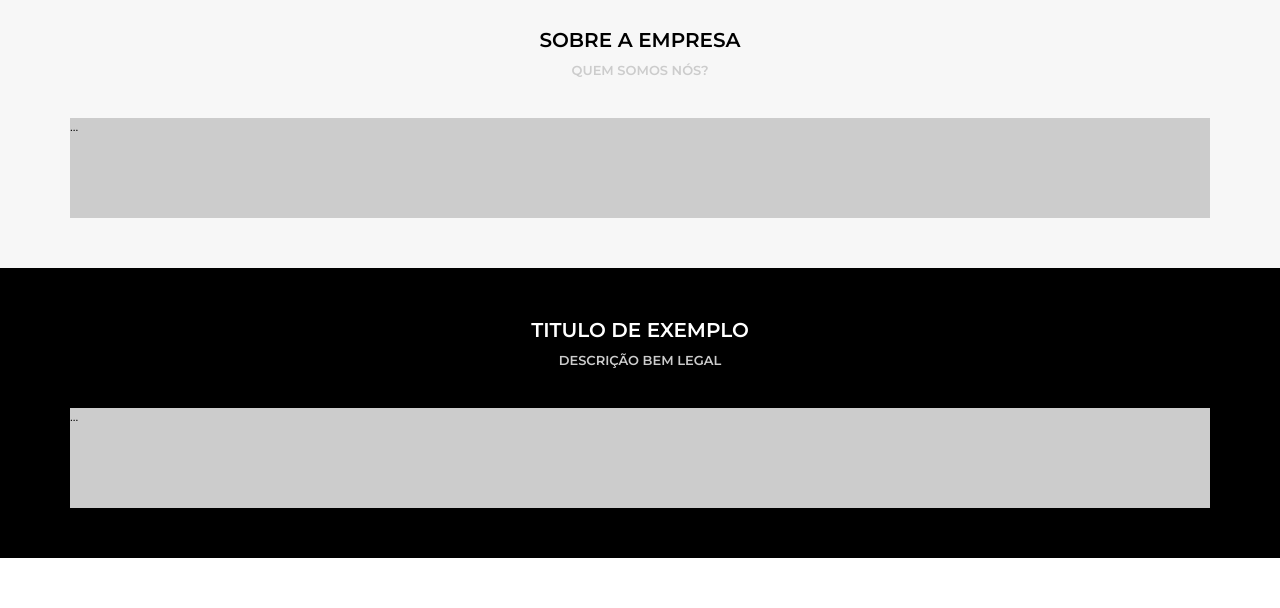
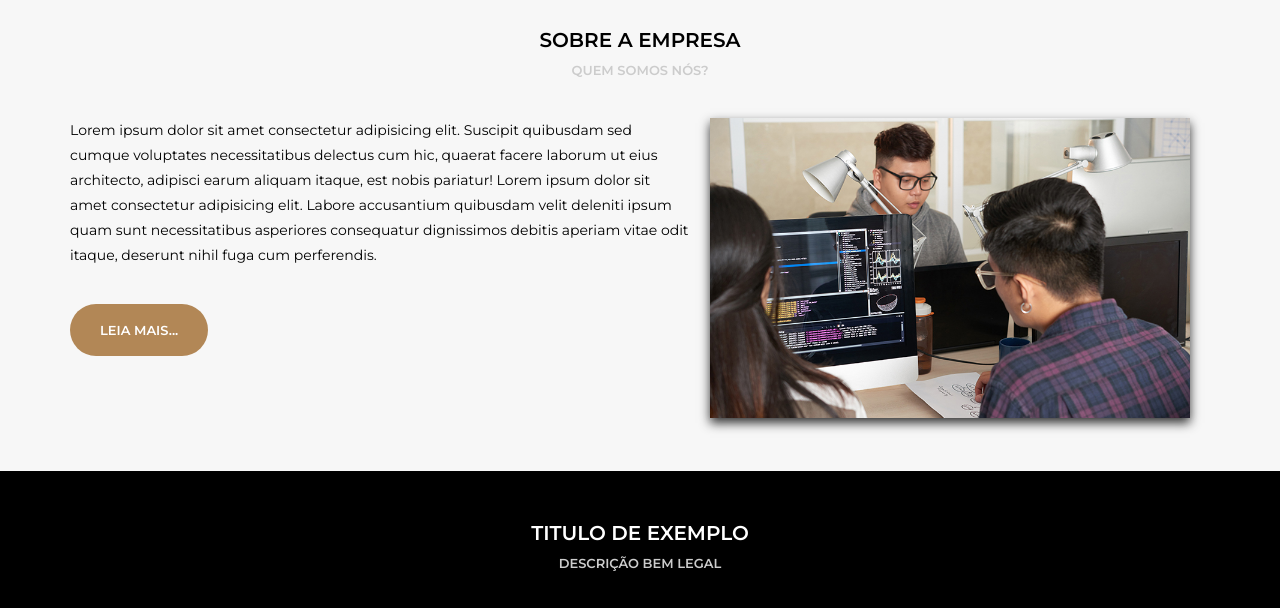
Before and after one commit to evertonnunesc/Everton-Store, a plain HTML site: page index.html in a window 1280 px wide. Shown: the part 822-1430 px from the top of the page. Before the commit the page ends 1380 px from the top, so only its background shows below. Drawn offline with Linux system fonts and the light colour scheme.

Commit message:
:package: conclusão da sessão sobre

```diff
--- a/assets/css/style.css
+++ b/assets/css/style.css
@@ -68,6 +68,19 @@ header {
     color: #b28756;
 }
 
+.button {
+    display: inline-block;
+    background-color: #b28756;
+    color: #fff;
+    text-transform: uppercase;
+    font-size: 13px;
+    font-weight: 600;
+    text-decoration: none;
+    padding: 18px 30px;
+    margin-top: 20px;
+    border-radius: 30px;
+}
+
 .banner {
     height: calc(100vh - 100px); /* clacula o valor total da tela menos o header*/
     background-color: #333;
@@ -111,19 +124,6 @@ header {
 .banner h2 {
     text-transform: uppercase;
     margin-top: 20px;
-}
-
-.banner a {
-    display: block;
-    background-color: #b28756;
-    color: #fff;
-    text-transform: uppercase;
-    font-size: 13px;
-    font-weight: 600;
-    text-decoration: none;
-    padding: 18px 30px;
-    margin-top: 20px;
-    border-radius: 30px;
 }
 
 .banner .sliders-pointers {
@@ -174,15 +174,14 @@ header {
 .default .section-body {
     max-width:1140px;
     margin: auto;
-    min-height: 100px;
-    background-color: #ccc;
 }
 
 .default.light {
     background-color: #f7f7f7;
 }
 
-.default.light .section-title {
+.default.light .section-title,
+.default.light .section-body {
     color: #000;
 }
 
@@ -190,6 +189,39 @@ header {
     background-color: #000;
 }
 
-.default.dark .section-title {
+.default.dark .section-title,
+.default.dark .section-body {
     color: #fff;
 }
+
+
+
+
+
+
+/*
+CSS DE AREAS ESPECIFICAS
+*/
+
+.section-aboutus {
+    display: flex;
+}
+
+.section-aboutus--left {
+    flex: 1;
+}
+
+.section-aboutus--left p {
+    font-size: 14px;
+    line-height: 25px;
+}
+
+.section-aboutus--right {
+    width: 520px;
+    text-align: center;
+}
+
+.section-aboutus--right img {
+    width: 480px;
+    box-shadow: 0px 5px 10px #333 ;
+}
--- a/index.html
+++ b/index.html
@@ -40,7 +40,7 @@
                     <div class="slide-area">
                         <h1>Design é sobre<br><span>Comunicação</span></h1>
                         <h2>Contate-nos: +55 99 99999999</h2>
-                        <a href="#">Entre em Contato</a>
+                        <a href="#" class="button">Entre em Contato</a>
                     </div>
                 </div>
                 <div class="slide">
@@ -61,7 +61,16 @@
             <div class="section-title">Sobre a empresa</div>
             <div class="section-desc">Quem somos nós?</div>
             <div class="section-body">
-                ...
+                <div class="section-aboutus">
+                    <div class="section-aboutus--left">
+                        <p>Lorem ipsum dolor sit amet consectetur adipisicing elit. Suscipit quibusdam sed cumque voluptates necessitatibus delectus cum hic, quaerat facere laborum ut eius architecto, adipisci earum aliquam itaque, est nobis pariatur! Lorem ipsum dolor sit amet consectetur adipisicing elit. Labore accusantium quibusdam velit deleniti ipsum quam sunt necessitatibus asperiores consequatur dignissimos debitis aperiam vitae odit itaque, deserunt nihil fuga cum perferendis.</p>
+                        <br>
+                        <a href="#" class="button">Leia Mais...</a>
+                    </div>
+                    <div class="section-aboutus--right">
+                        <img src="media/foto4.jpg" alt="Empresa">
+                    </div>
+                </div>
             </div>
         </section>
 
```
Also changed, not shown: 2 other files.
